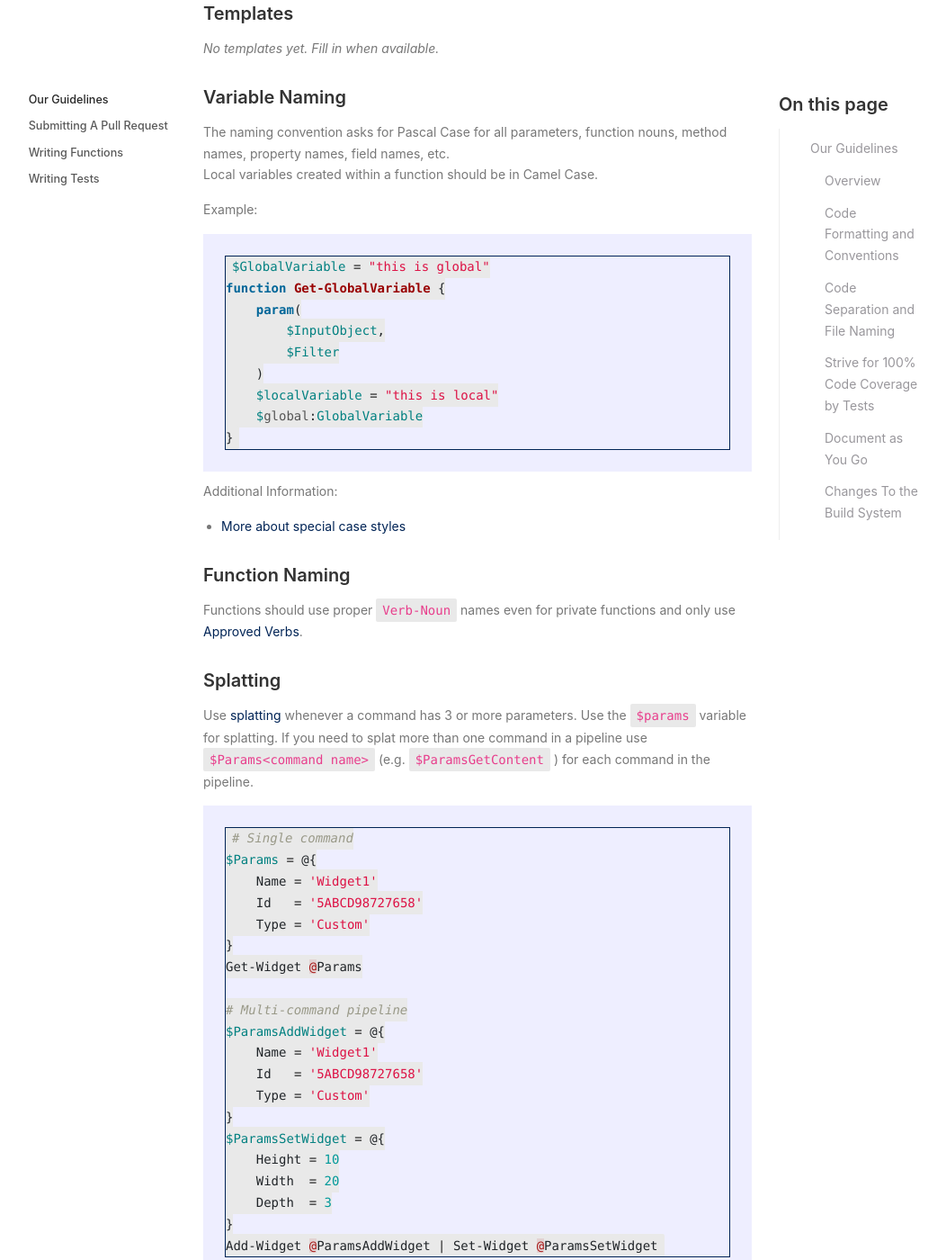
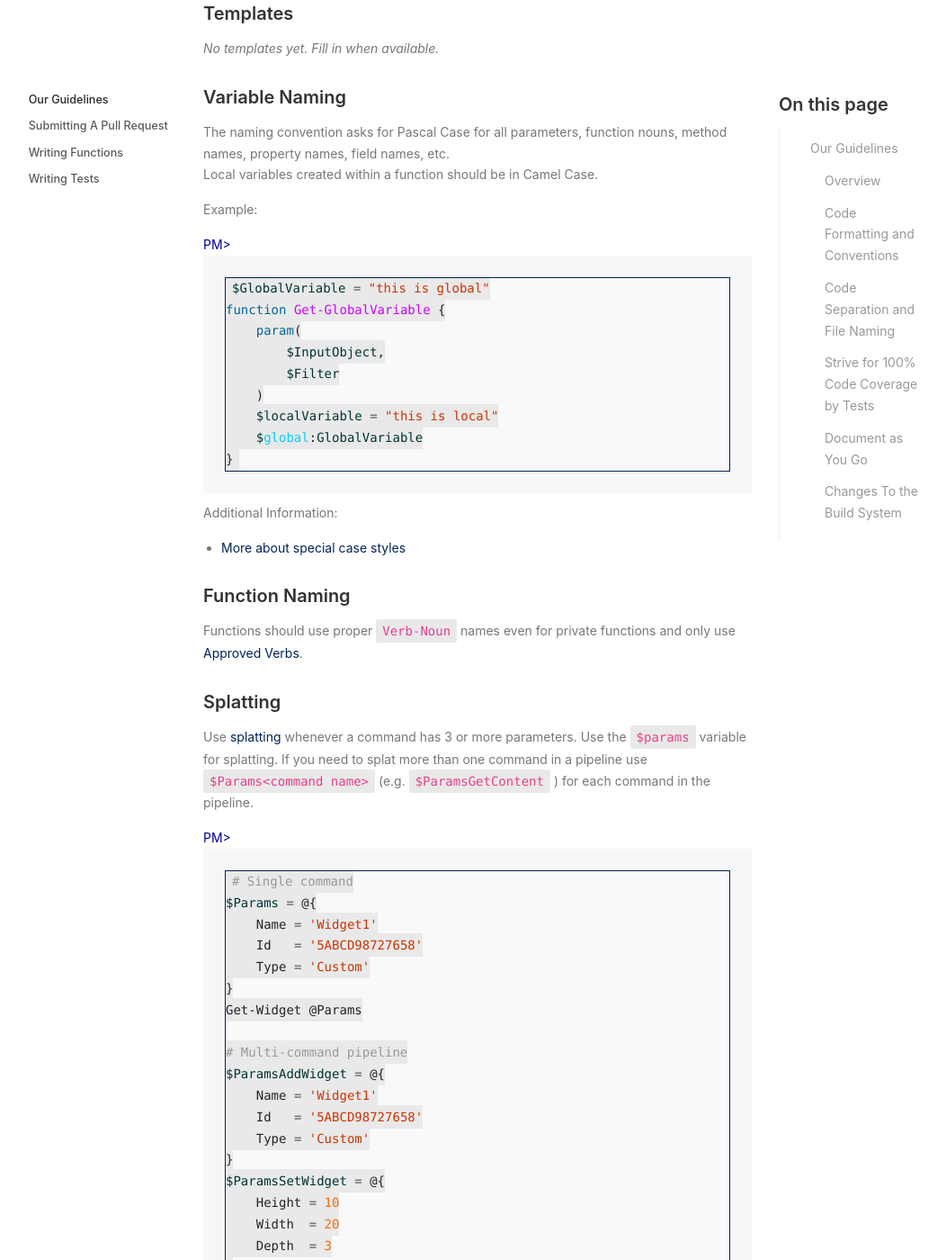
Before and after one commit to AtlassianPS/AtlassianPS.github.io, a Jekyll site: the page built from docs/Contributing/our-guidelines.md, in a window 1280 px wide and 1400 px high, scrolled down 1050 px. Shown: the whole window at 90% size, without its empty margins (109-1161 px from the left). Built offline with Jekyll 4.4.1, drawn with Linux system fonts in a browser that asks for light colours; comment, search, counter and statistics services are not loaded; our own code applies the rules of GitHub Pages for plain Markdown files.

Commit message:
Added powershell-y look to code blocks

```diff
--- a/_config.yml
+++ b/_config.yml
@@ -19,11 +19,11 @@
 # kramdown:
 #   input: GFM
 # #   syntax_highlighter: rouge
-markdown: kramdown
-kramdown:
-  input: GFM
-  hard_wrap: false
-  syntax_highlighter: rouge
-  syntax_highlighter_opts:
-    span: false
-highlighter: rouge
+# markdown: kramdown
+# kramdown:
+#   input: GFM
+#   hard_wrap: false
+#   syntax_highlighter: rouge
+#   syntax_highlighter_opts:
+#     span: false
+# highlighter: rouge
--- a/_sass/_codeblock.scss
+++ b/_sass/_codeblock.scss
@@ -64,9 +64,15 @@
         border-radius: 0;
         border: $powershell-blue 1px solid;
     }
-    .language-powershell pre {
-        // background-color: $powershell-blue;
-        // color: #ffffff;
-        font-weight: 500;
+    .language-powershell {
+        content: "" !important pre {
+            background-color: $powershell-blue;
+            color: #ffffff;
+            font-weight: 500;
+        }
     }
 }
+
+.highlight {
+    margin: 0;
+}
--- a/_sass/_syntax-highlighting.scss
+++ b/_sass/_syntax-highlighting.scss
@@ -201,10 +201,3 @@
         color: #099
     } // Literal.Number.Integer.Long
 }
-
-.language-powershell::before {
-    content: "" !important
-}
-.highlight {
-    margin: 0;
-}
--- a/assets/css/style.scss
+++ b/assets/css/style.scss
@@ -6,7 +6,7 @@
 @import "bootstrap-sass/bootstrap";
 @import "theme";
 @import "codeblock";
-@import "syntax-highlighting";
+// @import "syntax-highlighting";
 @import "blockquote";
 @import "navigation";
 @import "sidebar";
```
